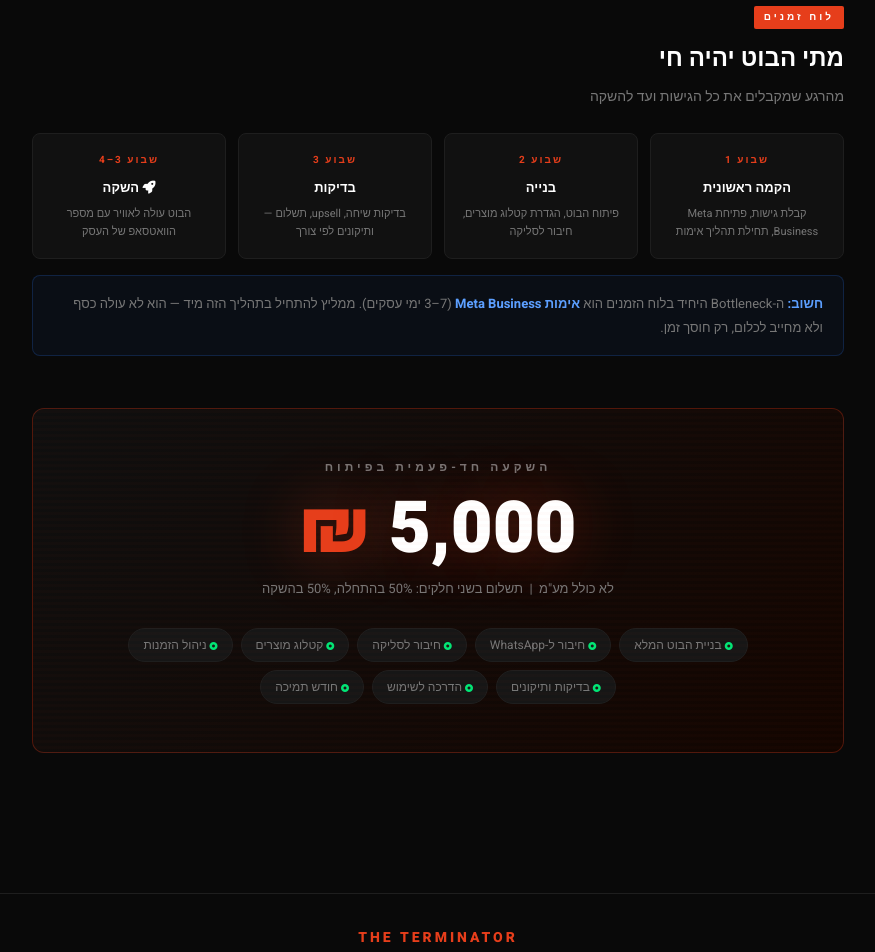
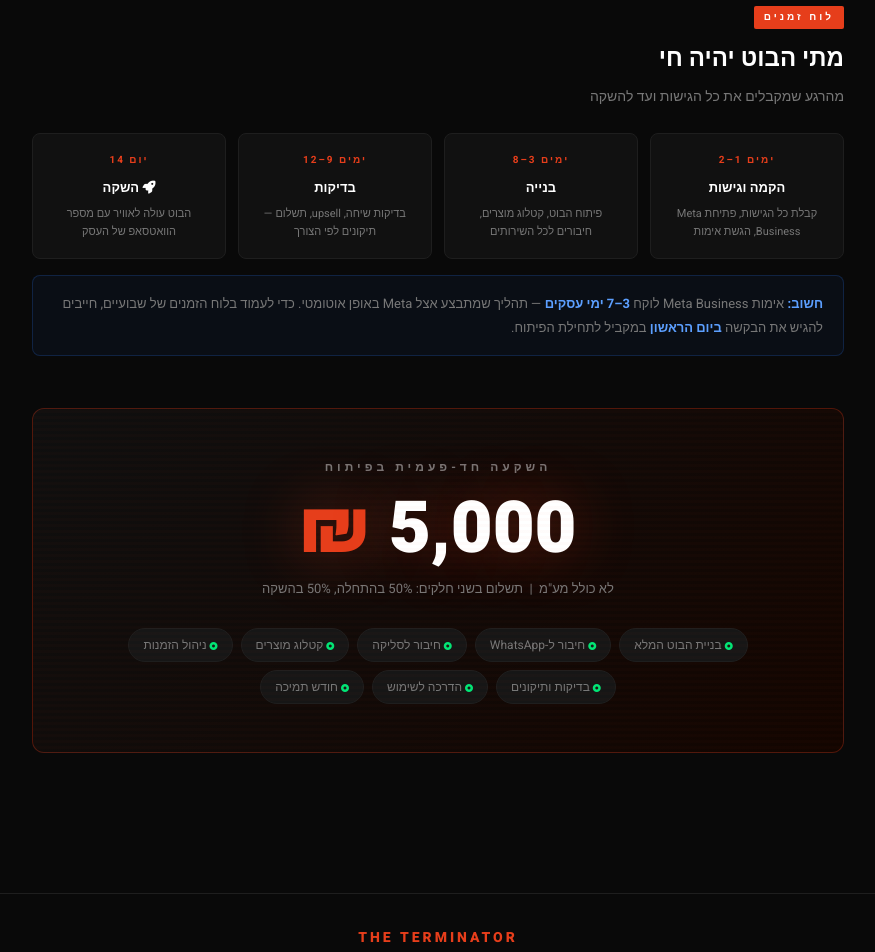
Before and after one commit to ShaharElhadad/terminator-proposals, a plain HTML site: page index.html in a window 1280 px wide. Shown: the part 4695-5647 px from the top of the page, without its empty margins (202-1077 px from the left). Drawn offline with Linux system fonts and the light colour scheme.

Commit message:
Update timeline to 2 weeks

```diff
--- a/index.html
+++ b/index.html
@@ -965,30 +965,30 @@
 
     <div class="timeline">
       <div class="tl-item">
-        <div class="tl-week">שבוע 1</div>
-        <div class="tl-title">הקמה ראשונית</div>
-        <div class="tl-desc">קבלת גישות, פתיחת Meta Business, תחילת תהליך אימות</div>
+        <div class="tl-week">ימים 1–2</div>
+        <div class="tl-title">הקמה וגישות</div>
+        <div class="tl-desc">קבלת כל הגישות, פתיחת Meta Business, הגשת אימות</div>
       </div>
       <div class="tl-item">
-        <div class="tl-week">שבוע 2</div>
+        <div class="tl-week">ימים 3–8</div>
         <div class="tl-title">בנייה</div>
-        <div class="tl-desc">פיתוח הבוט, הגדרת קטלוג מוצרים, חיבור לסליקה</div>
+        <div class="tl-desc">פיתוח הבוט, קטלוג מוצרים, חיבורים לכל השירותים</div>
       </div>
       <div class="tl-item">
-        <div class="tl-week">שבוע 3</div>
+        <div class="tl-week">ימים 9–12</div>
         <div class="tl-title">בדיקות</div>
-        <div class="tl-desc">בדיקות שיחה, upsell, תשלום — ותיקונים לפי צורך</div>
+        <div class="tl-desc">בדיקות שיחה, upsell, תשלום — תיקונים לפי הצורך</div>
       </div>
       <div class="tl-item">
-        <div class="tl-week">שבוע 3–4</div>
+        <div class="tl-week">יום 14</div>
         <div class="tl-title"><i class="fa-solid fa-rocket"></i> השקה</div>
         <div class="tl-desc">הבוט עולה לאוויר עם מספר הוואטסאפ של העסק</div>
       </div>
     </div>
 
     <div class="note-box" style="margin-top:16px">
-      <strong>חשוב:</strong> ה-Bottleneck היחיד בלוח הזמנים הוא <strong>אימות Meta Business</strong> (3–7 ימי עסקים).
-      ממליץ להתחיל בתהליך הזה מיד — הוא לא עולה כסף ולא מחייב לכלום, רק חוסך זמן.
+      <strong>חשוב:</strong> אימות Meta Business לוקח <strong>3–7 ימי עסקים</strong> — תהליך שמתבצע אצל Meta באופן אוטומטי.
+      כדי לעמוד בלוח הזמנים של שבועיים, חייבים להגיש את הבקשה <strong>ביום הראשון</strong> במקביל לתחילת הפיתוח.
     </div>
   </div>
 
```
